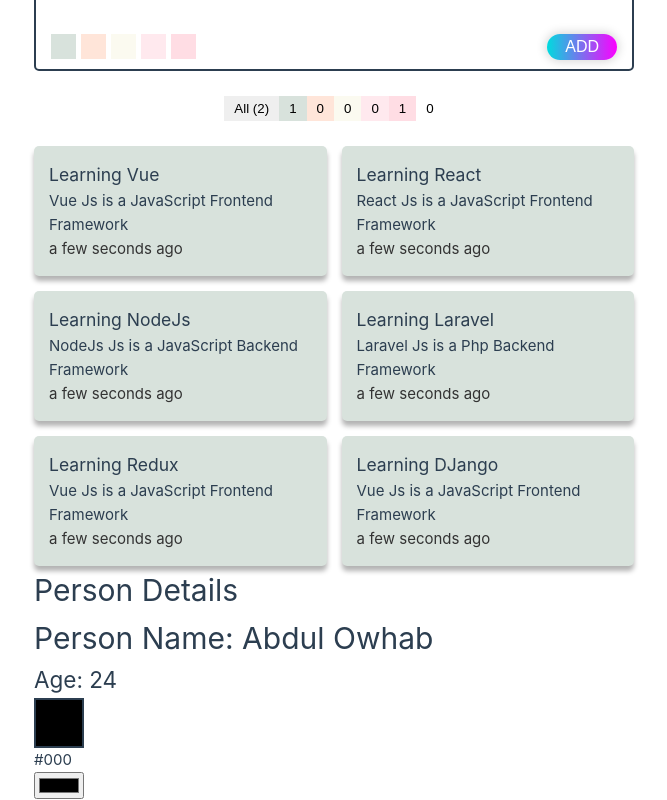
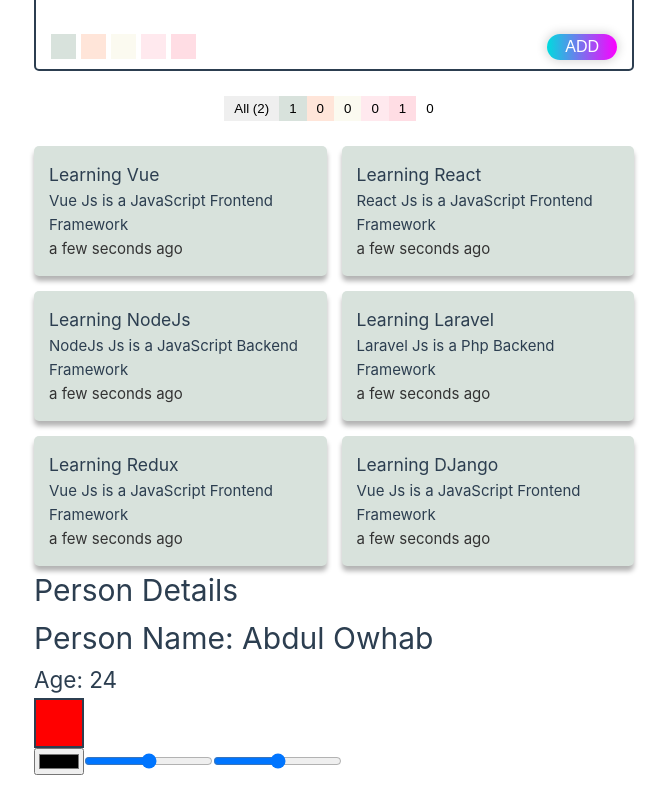
Before and after one commit to Owhab/vue-notes, a Vue app: page / in a window 1280 px wide. Shown: the part 267-1067 px from the top of the page, without its empty margins (6-673 px from the left). After the commit the page ends 1043 px from the top, so only its background shows below. Built offline with nearby package versions, Linux system fonts and the light colour scheme.

Commit message:
working with style binding in vue js

```diff
--- a/src/components/Style.vue
+++ b/src/components/Style.vue
@@ -2,12 +2,16 @@
     <div>
         <div class="box" :style = "{
             backgroundColor: color,
+            height: height +'rem',
+            width: width +'rem',
         }">
 
         </div>
         <p>{{color}}</p>
 
         <input type="color" v-model = "color">
+        <input type="range" name="" id="" v-model = "height">
+        <input type="range" name="" id="" v-model = "width">
 
     </div>
 </template>
@@ -15,7 +19,10 @@
     export default{
         data(){
         return{
-            color: "#000",
+            color: "",
+            height: '',
+            width: '',
+
         }
     }
     }
```
